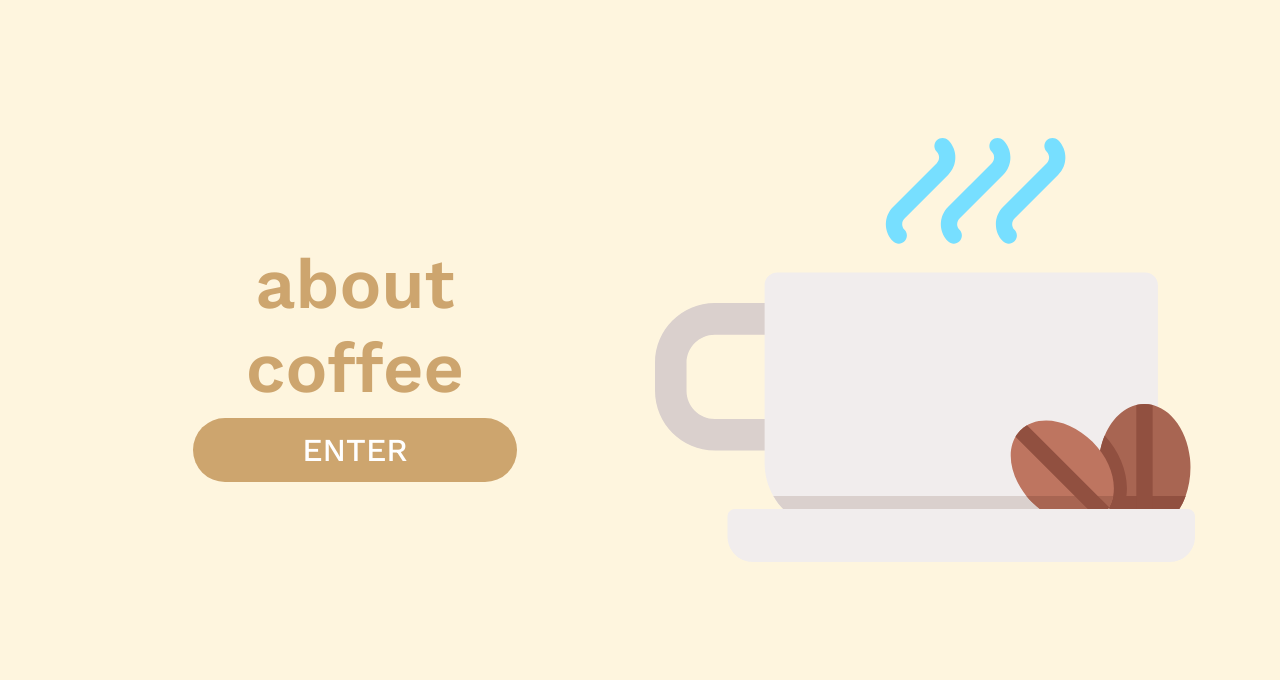
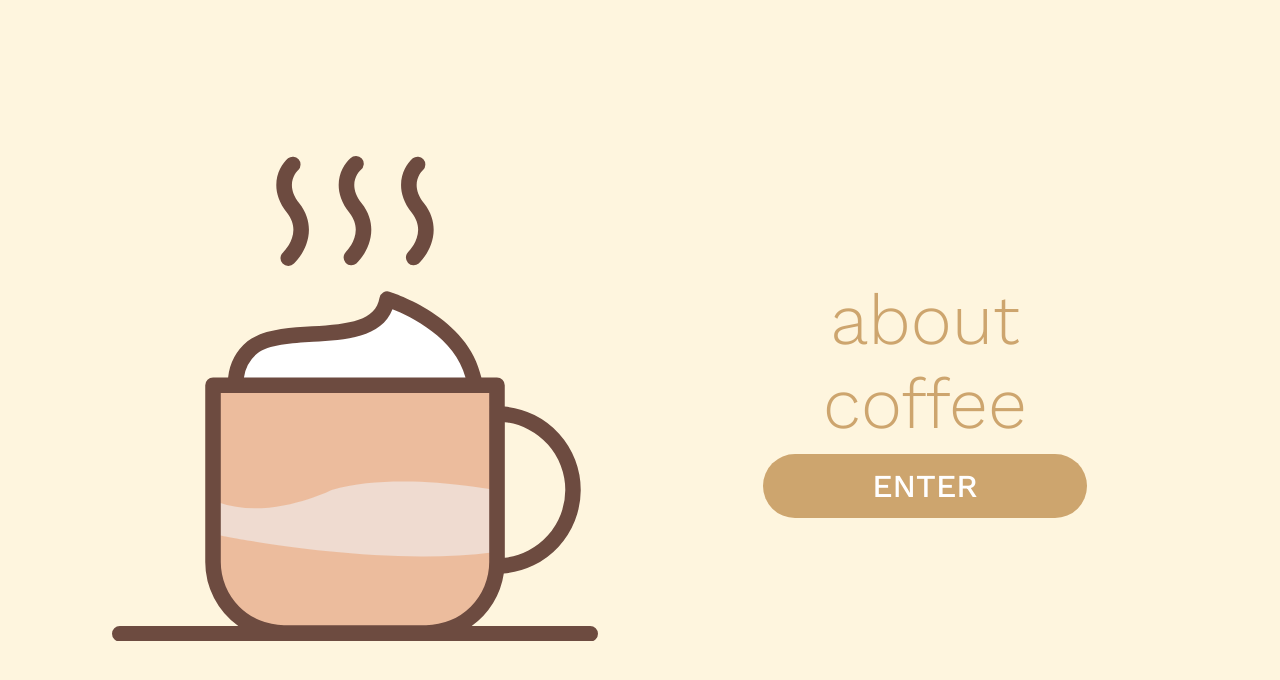
Before and after one commit to desslinga/about-coffee, a React (Create React App) app: page / in a window 1280 px wide. Shown: the top 680 px of the page. Built offline with nearby package versions, Linux system fonts and the light colour scheme.

Commit message:
Centering landing page in progress

```diff
--- a/src/components/App.js
+++ b/src/components/App.js
@@ -7,16 +7,18 @@ import coffeeLanding from '../assets/coffee.svg';
 class App extends React.Component {
   render() {
     return (
+      <div className="align-center">
         <div className="container" id="landing">
           <div className="row">
+            <div className="col-12 col-sm-6">
+              <img className="coffee-image" src={coffeeLanding}/>
+            </div>
             <div className="col-12 col-sm-6 align-center">
               <h1 className="title">about <br/> coffee</h1>
               <button className="btn btn-big">
                 ENTER
               </button>
             </div>
-          <div className="col-12 col-sm-6">
-            <img style={{width: '100%'}} src={coffeeLanding}/>
           </div>
         </div>
       </div>
--- a/src/styles/fonts.scss
+++ b/src/styles/fonts.scss
@@ -1,5 +1,5 @@
 h1 {
   font-size: 70px;
   color: $tan;
-  font-weight: 600;
+  font-weight: 300;
 }
--- a/src/styles/styles.scss
+++ b/src/styles/styles.scss
@@ -14,13 +14,16 @@ html, body {
 
 .align-center {
   text-align: center;
+  margin: auto;
+  float: none;
 }
 
 #landing {
-  margin-top: 10vh;
-  height: 90vh;
-  & .title {
-    margin-top: 30%;
+  margin-top: 16vh;
+  height: 84vh;
+  & .coffee-image {
+    width: 90%;
+    margin: 5%;
   }
   & .btn-big {
     height: 4rem;
```
Also changed, not shown: src/assets/coffee.svg. Lines whose indentation alone changed are shown as unchanged.
